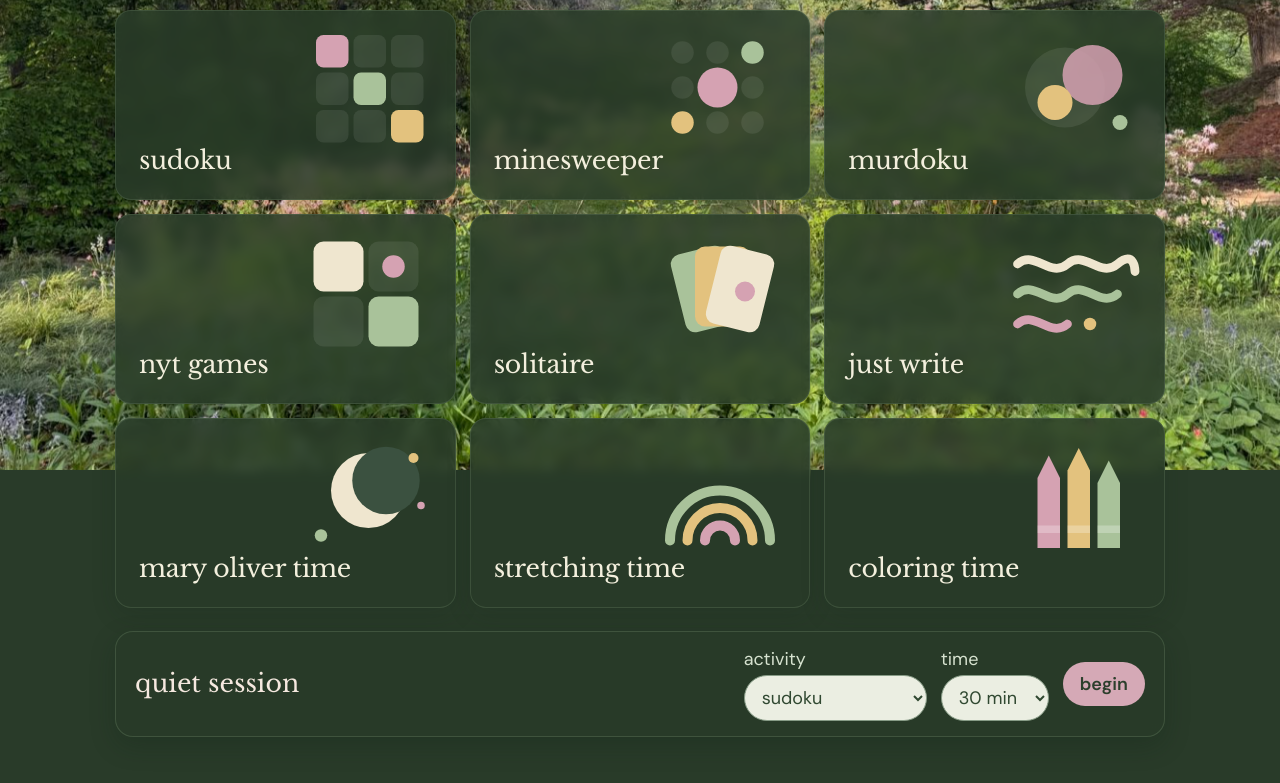
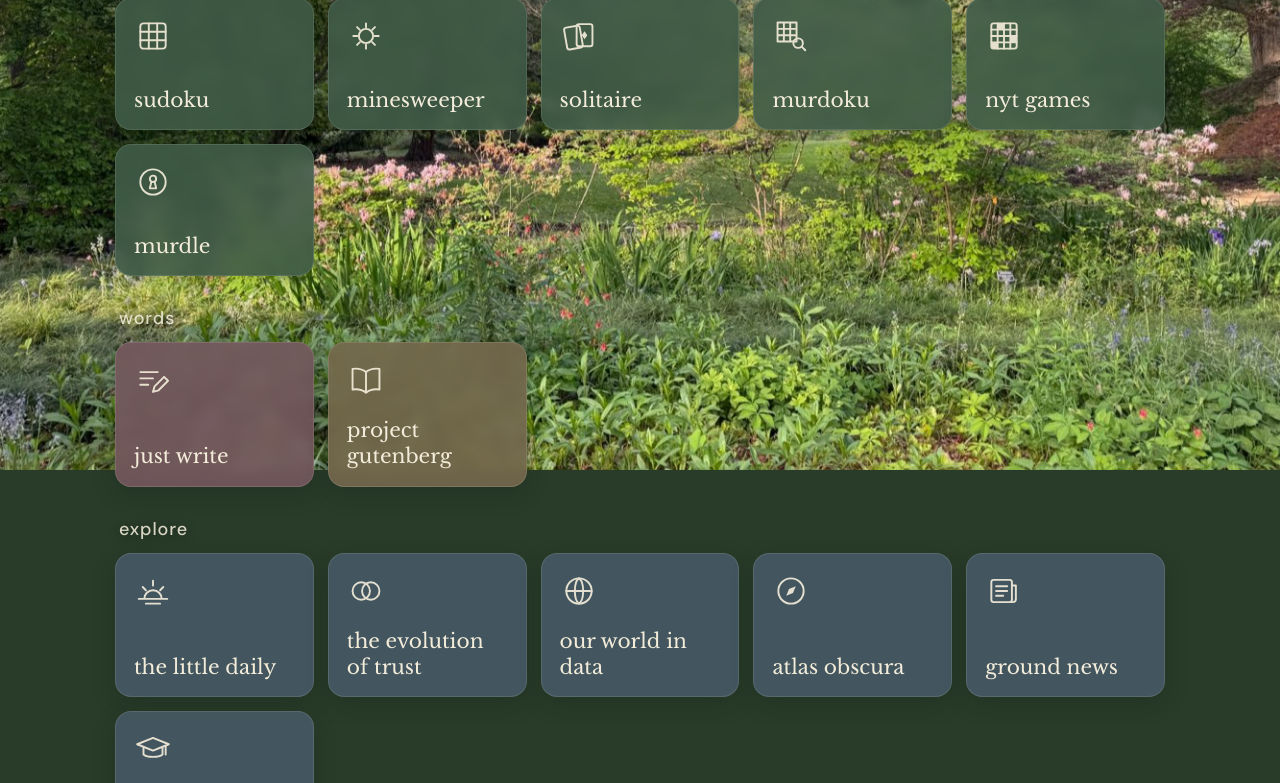
Before and after one commit to anirose04/quiettime, a plain HTML site: page quiet-time/index.html in a window 1280 px wide. Shown: the part 330-1113 px from the top of the page. Drawn offline with nearby package versions, Linux system fonts and the light colour scheme.

Commit message:
Unified scrollable homepage with curated websites
One collection of icon-and-name cards grouped into games, words,
explore, and away from the screen, coloured by kind of activity.
Adds murdle, project gutenberg, and six learning sites as real links
with #routes; outside links respect the quiet-session exit pause.
Bumps the service-worker cache to v12.

Co-Authored-By: Claude Opus 5.5 <noreply@anthropic.com>

```diff
--- a/quiet-time/app.js
+++ b/quiet-time/app.js
@@ -1,5 +1,5 @@
 const $=s=>document.querySelector(s), app=$('#app');const storage={get(k){try{return JSON.parse(localStorage.getItem('lg-'+k))}catch{return null}},set(k,v){localStorage.setItem('lg-'+k,JSON.stringify(v))}};
-const links=[['murdoku','https://murdoku.com/'],['nyt games','https://www.nytimes.com/crosswords']];
+const sites={murdoku:'https://murdoku.com/',nyt:'https://www.nytimes.com/crosswords',murdle:'https://murdle.com/',gutenberg:'https://www.gutenberg.org/','little-daily':'https://thelittledaily.com/',trust:'https://ncase.me/trust/',owid:'https://ourworldindata.org/','atlas-obscura':'https://www.atlasobscura.com/','ground-news':'https://ground.news/','mit-ocw':'https://ocw.mit.edu/'};
 // timer-only activities: done away from the screen, timed by the quiet session itself
 const timerPages={'mary-oliver':'mary oliver time','stretching':'stretching time','coloring':'coloring time'};
 const sessionChoices=[['sudoku','sudoku'],['minesweeper','minesweeper'],['solitaire','solitaire'],['write','just write'],...Object.entries(timerPages)];
@@ -12,18 +12,33 @@ function sessionPanel(){
 }
 function attachSessionControls(){let start=$('#startSession');if(start)start.onclick=()=>{const page=$('#sessionActivity').value;const minutes=Number($('#sessionLength').value);quiet={page,until:Date.now()+minutes*60000};storage.set('quiet-session',quiet);go(page)};let end=$('#earlyEnd');if(end)end.onclick=requestEarlyEnd;let hd=$('#sessionClock');if(hd)hd.textContent=sessionRemaining()}
 function requestEarlyEnd(){if(!activeQuiet())return;const existing=$('#quietExitDialog');if(existing){existing.remove();return}const mask=document.createElement('div');mask.id='quietExitDialog';mask.className='session-modal';mask.innerHTML=`<div class="session-dialog" role="dialog" aria-modal="true" aria-labelledby="sessionDialogTitle"><h2 id="sessionDialogTitle">leave this quiet moment?</h2><p>you can leave at any time, with a brief pause before switching.</p><p id="exitCountdown" aria-live="polite">you can end the session in 8 seconds.</p><div class="controls"><button class="pill" id="stayQuiet">stay here</button><button class="primary" id="confirmQuietExit" disabled>finish early</button></div></div>`;document.body.append(mask);$('#stayQuiet').onclick=()=>mask.remove();const until=Date.now()+8000;function step(){if(!mask.isConnected)return;let remaining=Math.ceil((until-Date.now())/1000),button=$('#confirmQuietExit');if(remaining<=0){$('#exitCountdown').textContent='you can leave whenever you choose.';button.disabled=false}else{$('#exitCountdown').textContent=`you can end the session in ${remaining} seconds.`;setTimeout(step,200)}}step();$('#confirmQuietExit').onclick=()=>{quiet=null;storage.set('quiet-session',null);mask.remove();go('home')};}
-const tiles=[['sudoku','sudoku'],['minesweeper','minesweeper'],['murdoku','murdoku'],['nyt','nyt games'],['solitaire','solitaire'],['write','just write'],['mary-oliver','mary oliver time'],['stretching','stretching time'],['coloring','coloring time']];
-// little drawings for the home tiles, built from simple shapes in the garden palette
-const tileArt={
- sudoku:`<rect x="20" y="8" width="26" height="26" rx="6" fill="#d5a2b2"/><rect x="50" y="8" width="26" height="26" rx="6" fill="#ffffff14"/><rect x="80" y="8" width="26" height="26" rx="6" fill="#ffffff14"/><rect x="20" y="38" width="26" height="26" rx="6" fill="#ffffff14"/><rect x="50" y="38" width="26" height="26" rx="6" fill="#a9c29a"/><rect x="80" y="38" width="26" height="26" rx="6" fill="#ffffff14"/><rect x="20" y="68" width="26" height="26" rx="6" fill="#ffffff14"/><rect x="50" y="68" width="26" height="26" rx="6" fill="#ffffff14"/><rect x="80" y="68" width="26" height="26" rx="6" fill="#e3c27e"/>`,
- minesweeper:`<circle cx="30" cy="22" r="9" fill="#ffffff14"/><circle cx="58" cy="22" r="9" fill="#ffffff14"/><circle cx="86" cy="22" r="9" fill="#a9c29a"/><circle cx="30" cy="50" r="9" fill="#ffffff14"/><circle cx="58" cy="50" r="16" fill="#d5a2b2"/><circle cx="86" cy="50" r="9" fill="#ffffff14"/><circle cx="30" cy="78" r="9" fill="#e3c27e"/><circle cx="58" cy="78" r="9" fill="#ffffff14"/><circle cx="86" cy="78" r="9" fill="#ffffff14"/>`,
- murdoku:`<circle cx="52" cy="50" r="32" fill="#ffffff14"/><circle cx="74" cy="40" r="24" fill="#d5a2b2" fill-opacity=".85"/><circle cx="44" cy="62" r="14" fill="#e3c27e"/><circle cx="96" cy="78" r="6" fill="#a9c29a"/>`,
- nyt:`<rect x="18" y="10" width="40" height="40" rx="8" fill="#efe6cf"/><rect x="62" y="10" width="40" height="40" rx="8" fill="#ffffff14"/><rect x="18" y="54" width="40" height="40" rx="8" fill="#ffffff14"/><rect x="62" y="54" width="40" height="40" rx="8" fill="#a9c29a"/><circle cx="82" cy="30" r="9" fill="#d5a2b2"/>`,
- solitaire:`<rect x="26" y="16" width="44" height="64" rx="8" fill="#a9c29a" transform="rotate(-14 48 48)"/><rect x="40" y="14" width="44" height="64" rx="8" fill="#e3c27e"/><rect x="54" y="16" width="44" height="64" rx="8" fill="#efe6cf" transform="rotate(14 76 48)"/><circle cx="80" cy="50" r="8" fill="#d5a2b2"/>`,
- 'mary-oliver':`<circle cx="62" cy="46" r="30" fill="#efe6cf"/><circle cx="76" cy="38" r="27" fill="#3b5140"/><circle cx="98" cy="20" r="4" fill="#e3c27e"/><circle cx="104" cy="58" r="3" fill="#d5a2b2"/><circle cx="24" cy="82" r="5" fill="#a9c29a"/>`,
- stretching:`<path d="M20 86a40 40 0 0 1 80 0" fill="none" stroke="#a9c29a" stroke-width="8" stroke-linecap="round"/><path d="M34 86a26 26 0 0 1 52 0" fill="none" stroke="#e3c27e" stroke-width="8" stroke-linecap="round"/><path d="M48 86a12 12 0 0 1 24 0" fill="none" stroke="#d5a2b2" stroke-width="8" stroke-linecap="round"/>`,
- coloring:`<path d="M30 92V36l9-18 9 18v56z" fill="#d5a2b2"/><path d="M54 92V30l9-18 9 18v62z" fill="#e3c27e"/><path d="M78 92V40l9-18 9 18v52z" fill="#a9c29a"/><rect x="30" y="74" width="18" height="6" fill="#ffffff40"/><rect x="54" y="74" width="18" height="6" fill="#ffffff40"/><rect x="78" y="74" width="18" height="6" fill="#ffffff40"/>`,
- write:`<path d="M14 28c14-12 26 12 40 0s26 12 40 0s14 6 14 6" fill="none" stroke="#efe6cf" stroke-width="7" stroke-linecap="round"/><path d="M14 52c14-12 26 12 40 0s26 12 40 0" fill="none" stroke="#a9c29a" stroke-width="7" stroke-linecap="round"/><path d="M14 76c14-12 26 12 40 0" fill="none" stroke="#d5a2b2" stroke-width="7" stroke-linecap="round"/><circle cx="72" cy="76" r="5" fill="#e3c27e"/>`
+// the homepage collection: [heading, [[id, name, kind]]]; kind sets the card colour
+const collection=[
+ ['games',[['sudoku','sudoku','games'],['minesweeper','minesweeper','games'],['solitaire','solitaire','games'],['murdoku','murdoku','games'],['nyt','nyt games','games'],['murdle','murdle','games']]],
+ ['words',[['write','just write','writing'],['gutenberg','project gutenberg','reading']]],
+ ['explore',[['little-daily','the little daily','learning'],['trust','the evolution of trust','learning'],['owid','our world in data','learning'],['atlas-obscura','atlas obscura','learning'],['ground-news','ground news','learning'],['mit-ocw','mit opencourseware','learning']]],
+ ['away from the screen',[['mary-oliver','mary oliver time','timer'],['stretching','stretching time','timer'],['coloring','coloring time','timer']]]
+];
+const names=Object.fromEntries(collection.flatMap(([,items])=>items.map(([id,n])=>[id,n])));
+// simple cream line icons for the cards (stroke and fill come from the card's text colour)
+const icons={
+ sudoku:`<rect x="8" y="8" width="32" height="32" rx="4"/><path d="M18.7 8v32M29.3 8v32M8 18.7h32M8 29.3h32"/>`,
+ minesweeper:`<circle cx="24" cy="24" r="9"/><path d="M24 8v5M24 35v5M8 24h5M35 24h5M12.7 12.7l3.5 3.5M31.8 31.8l3.5 3.5M12.7 35.3l3.5-3.5M31.8 16.2l3.5-3.5"/>`,
+ solitaire:`<rect x="7" y="12" width="20" height="28" rx="3" transform="rotate(-10 17 26)"/><rect x="21" y="9" width="20" height="28" rx="3"/><path d="M31 18l3.5 5-3.5 5-3.5-5z" class="solid"/>`,
+ murdoku:`<path d="M7 7h24v24H7zM15 7v24M23 7v24M7 15h24M7 23h24"/><circle cx="33" cy="33" r="6"/><path d="M37.5 37.5l4.5 4.5"/>`,
+ nyt:`<rect x="8" y="8" width="32" height="32" rx="3"/><path d="M16 8v32M24 8v32M32 8v32M8 16h32M8 24h32M8 32h32"/><path d="M16 8h8v8h-8zM32 24h8v8h-8zM8 32h8v8H8z" class="solid"/>`,
+ murdle:`<circle cx="24" cy="24" r="16"/><circle cx="24" cy="20" r="4"/><path d="M22 23.5l-2 8.5h8l-2-8.5"/>`,
+ write:`<path d="M8 14h22M8 22h16M8 30h10"/><path d="M24 39l2-7 12-12 5 5-12 12z"/>`,
+ gutenberg:`<path d="M24 14c-5-4-11-5-17-4v26c6-1 12 0 17 4 5-4 11-5 17-4V10c-6-1-12 0-17 4zM24 14v26"/>`,
+ 'little-daily':`<path d="M6 34h36M13 34a11 11 0 0 1 22 0M24 11v6M11 19l4 4M37 19l-4 4M15 40h18"/>`,
+ trust:`<circle cx="18" cy="24" r="11"/><circle cx="30" cy="24" r="11"/>`,
+ owid:`<circle cx="24" cy="24" r="16"/><path d="M8 24h32M24 8c-7 5-7 27 0 32M24 8c7 5 7 27 0 32"/>`,
+ 'atlas-obscura':`<circle cx="24" cy="24" r="16"/><path d="M30 18l-3.5 8.5L18 30l3.5-8.5z" class="solid"/>`,
+ 'ground-news':`<rect x="8" y="10" width="26" height="28" rx="3"/><path d="M34 17h5v17a4 4 0 0 1-4 4h-2M14 18h14M14 24h14M14 30h9"/>`,
+ 'mit-ocw':`<path d="M4 18l20-8 20 8-20 8z"/><path d="M12 22v9c5 4 19 4 24 0v-9M40 20v11"/>`,
+ 'mary-oliver':`<path d="M10 38C10 21 21 10 39 10c0 18-11 28-29 28zM10 38l17-17"/>`,
+ stretching:`<path d="M8 36a16 16 0 0 1 32 0M15 36a9 9 0 0 1 18 0M22 36a2 2 0 0 1 4 0"/>`,
+ coloring:`<path d="M24 8a16 16 0 1 0 0 32c3 0 4-2 3-4s0-4 3-4h4a6 6 0 0 0 6-6c0-10-7-18-16-18z"/><circle cx="15" cy="23" r="2" class="solid"/><circle cx="20" cy="15" r="2" class="solid"/><circle cx="29" cy="14" r="2" class="solid"/>`
 };
 function go(page='home'){if(activeQuiet()&&page!==quiet.page){requestEarlyEnd();return}history.replaceState(null,'','#'+page);render(page)}
 function render(page=(location.hash.slice(1).split('?')[0]||'home')){
@@ -35,7 +50,7 @@ function render(page=(location.hash.slice(1).split('?')[0]||'home')){
  else if(page==='solitaire')drawSolitaire();
  else if(page==='minesweeper')drawMinesweeper();
  else if(page==='write')drawWrite();
- else if(page==='murdoku'||page==='nyt')external(page);
+ else if(sites[page])external(page);
  else if(timerPages[page])drawTimer(page);
  else home();
  if(activeQuiet()&&!timerPages[page])app.insertAdjacentHTML('afterbegin',sessionPanel());
@@ -43,13 +58,10 @@ function render(page=(location.hash.slice(1).split('?')[0]||'home')){
 }
 function home(){
  document.body.classList.add('home-page');
- app.innerHTML=`<h1 class="home-title">quiet time</h1><section class="tiles">${tiles.map(([id,n])=>`<button class="tile tile-${id}" data-page="${id}" type="button"><svg class="tile-art" viewBox="0 0 120 100" aria-hidden="true">${tileArt[id]}</svg><span class="name">${n}</span></button>`).join('')}</section>${sessionPanel()}`;
- app.querySelectorAll('[data-page]').forEach(b=>b.onclick=()=>{
-   if(b.dataset.page==='nyt'||b.dataset.page==='murdoku'){
-     const target=b.dataset.page==='nyt'?links[1][1]:links[0][1];
-     window.open(target,'_blank','noopener,noreferrer');
-   }else go(b.dataset.page);
- });
+ app.innerHTML=`<h1 class="home-title">quiet time</h1>${collection.map(([heading,items])=>`<section class="shelf"><h2 class="shelf-title">${heading}</h2><div class="shelf-grid">${items.map(([id,n,kind])=>{const inner=`<svg class="activity-icon" viewBox="0 0 48 48" aria-hidden="true">${icons[id]}</svg><span class="activity-name">${n}</span>`;return sites[id]?`<a class="activity kind-${kind}" href="${sites[id]}" target="_blank" rel="noopener noreferrer" data-site="${id}">${inner}</a>`:`<button class="activity kind-${kind}" data-page="${id}" type="button">${inner}</button>`}).join('')}</div></section>`).join('')}${sessionPanel()}`;
+ app.querySelectorAll('[data-page]').forEach(b=>b.onclick=()=>go(b.dataset.page));
+ // outside sites open in their own tab, but never past a quiet session: leaving goes through the same early-exit pause
+ app.querySelectorAll('[data-site]').forEach(a=>a.onclick=e=>{if(activeQuiet()){e.preventDefault();requestEarlyEnd()}});
  attachSessionControls();
 }
 function layout(title,subtitle,content){
@@ -57,8 +69,7 @@ function layout(title,subtitle,content){
  $('#back').onclick=()=>go('home');
 }
 function external(page){
- const destination=page==='nyt'?links[1]:links[0];
- layout(destination[0],'',`<div class="external-single"><a class="primary external-link" href="${destination[1]}" target="_blank" rel="noopener noreferrer">open ${destination[0]}</a></div>`);
+ layout(names[page],'',`<div class="external-single"><a class="primary external-link" href="${sites[page]}" target="_blank" rel="noopener noreferrer">open ${names[page]}</a></div>`);
 }
 // timer activities: one screen, reused by each timer page. The countdown is the quiet session's own
 // timestamp (shown in #sessionClock, updated by the shared interval), so there is a single source of truth.
--- a/quiet-time/style.css
+++ b/quiet-time/style.css
@@ -180,3 +180,22 @@ body:not(.home-page) .brand{text-shadow:0 2px 12px #102213cc}
 .card .idx.tl{top:4px;left:4px}.card .idx.br{bottom:4px;right:4px}
 @media(max-width:650px){.card .idx{flex-direction:row;font-size:.66rem}}
 .timer-stage .primary{background:#d5a9b6;color:#2c3f2c;font-weight:600}.timer-stage .primary:hover{background:#e2bcc7}
+
+/* home: one scrollable collection, gently coloured by kind of activity */
+.shelf{margin:0 0 30px}
+.shelf .shelf-title{margin:0 4px 12px;font-family:'DM Sans',system-ui,sans-serif;font-size:1rem;font-weight:500;letter-spacing:.05em;color:#f3ecdae0;text-shadow:0 1px 8px #10221399}
+.shelf-grid{display:grid;grid-template-columns:repeat(auto-fill,minmax(190px,1fr));gap:14px}
+.activity{--kind:#405b48;display:flex;flex-direction:column;justify-content:space-between;gap:18px;min-height:132px;padding:18px 18px 16px;border-radius:16px;border:1px solid #f3ecda1f;background:color-mix(in srgb,var(--kind) 90%,transparent);-webkit-backdrop-filter:blur(6px);backdrop-filter:blur(6px);box-shadow:0 7px 22px #10221938;color:#f3ecda;text-align:left;text-decoration:none;font:inherit;text-transform:lowercase;transition:transform .2s,box-shadow .2s,filter .2s;-webkit-tap-highlight-color:transparent}
+.activity:hover{transform:translateY(-2px);filter:brightness(1.08);box-shadow:0 11px 26px #10221952}
+.activity:active{transform:scale(.98);filter:brightness(1.04)}
+.activity-icon{width:38px;height:38px;fill:none;stroke:currentColor;stroke-width:2.4;stroke-linecap:round;stroke-linejoin:round;opacity:.92}
+.activity-icon .solid{fill:currentColor;stroke:none}
+.activity-name{font-family:'Libre Baskerville',Georgia,serif;font-size:1.12rem;line-height:1.3}
+.kind-games{--kind:#405b48}
+.kind-writing{--kind:#75585f}
+.kind-reading{--kind:#75694e}
+.kind-learning{--kind:#465a65}
+.kind-timer{--kind:#786c53}
+body.home-page .home-title{margin-top:14vh}
+@media(max-width:650px){.shelf-grid{grid-template-columns:repeat(2,minmax(0,1fr));gap:10px}.activity{min-height:116px;padding:14px;gap:14px}.activity-icon{width:32px;height:32px}.activity-name{font-size:1rem}body.home-page .home-title{margin-top:9vh}}
+@media(prefers-reduced-motion:reduce){.activity{transition:none}.activity:hover,.activity:active{transform:none}}
--- a/quiet-time/sw.js
+++ b/quiet-time/sw.js
@@ -1,3 +1,3 @@
-const CACHE='quiet-time-v11';const ASSETS=['./','./index.html','./style.css','./app.js','./minesweeper.js','./manifest.webmanifest','./assets/garden.jpg','./assets/icon-192.png','./assets/icon-512.png'];self.addEventListener('install',e=>e.waitUntil(caches.open(CACHE).then(c=>c.addAll(ASSETS)).then(()=>self.skipWaiting())));self.addEventListener('activate',e=>e.waitUntil(caches.keys().then(keys=>Promise.all(keys.filter(k=>k!==CACHE).map(k=>caches.delete(k)))).then(()=>self.clients.claim())));
+const CACHE='quiet-time-v12';const ASSETS=['./','./index.html','./style.css','./app.js','./minesweeper.js','./manifest.webmanifest','./assets/garden.jpg','./assets/icon-192.png','./assets/icon-512.png'];self.addEventListener('install',e=>e.waitUntil(caches.open(CACHE).then(c=>c.addAll(ASSETS)).then(()=>self.skipWaiting())));self.addEventListener('activate',e=>e.waitUntil(caches.keys().then(keys=>Promise.all(keys.filter(k=>k!==CACHE).map(k=>caches.delete(k)))).then(()=>self.clients.claim())));
 // network first so a new deploy shows up right away; the cached copy is only used offline
 self.addEventListener('fetch',e=>{if(e.request.method!=='GET'||new URL(e.request.url).origin!==self.location.origin)return;e.respondWith(fetch(e.request).then(r=>{if(r.ok){const copy=r.clone();caches.open(CACHE).then(c=>c.put(e.request,copy))}return r}).catch(()=>caches.match(e.request,{ignoreSearch:true}).then(r=>r||caches.match('./'))))});
```
Also changed, not shown: 1 other file.
